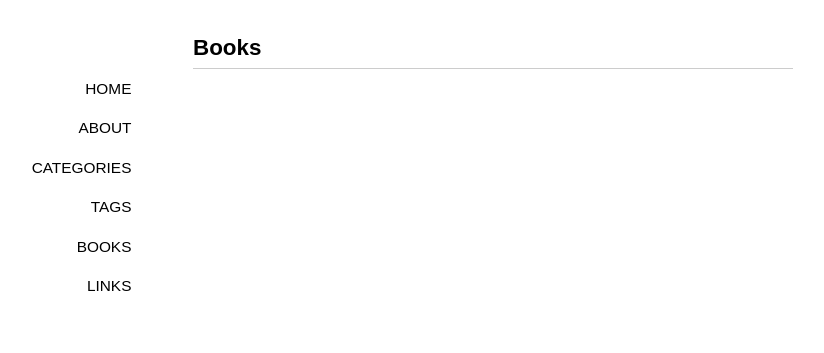
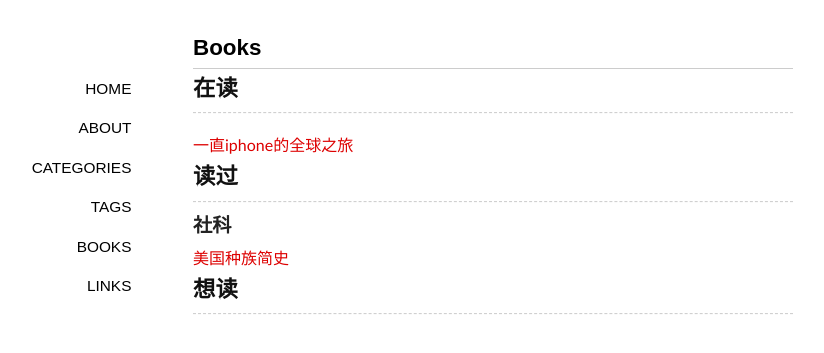
Before and after one commit to lazybios/lazybios.github.com, a Jekyll site: the page built from books/index.md, in a window 1280 px wide. Shown: the top 353 px of the page, without its empty margins (147-971 px from the left). Built offline with Jekyll 4.4.1, drawn with Linux system fonts in a browser that asks for light colours; some web fonts are replaced; Markdown is read by kramdown in place of the engine named in the settings; comment, search, counter and statistics services are not loaded.

Commit message:
update books page

```diff
--- a/books/index.md
+++ b/books/index.md
@@ -3,3 +3,16 @@ title: Books
 layout: page
 comments: yes
 ---
+
+##在读
+---------------------------------
+[一直iphone的全球之旅]('http://book.douban.com/subject/6860558/')
+
+
+##读过
+---------------------------------
+###社科
+   [美国种族简史]('http://book.douban.com/subject/6892579/')
+
+##想读
+--------------------------------
```
